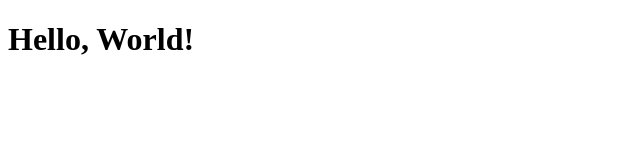
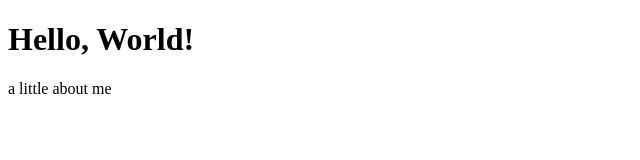
Before and after one commit to skiersmith/day-1, a plain HTML site: page index.html in a window 1280 px wide. Shown: the whole page, without its empty margins (0-640 px from the left). Drawn offline with Linux system fonts and the light colour scheme.

Commit message:
testing vscode

```diff
--- a/index.html
+++ b/index.html
@@ -8,5 +8,6 @@
 </head>
 <body>
    <h1>Hello, World!</h1>
+   <p>a little about me</p>
 </body>
 </html>
```
